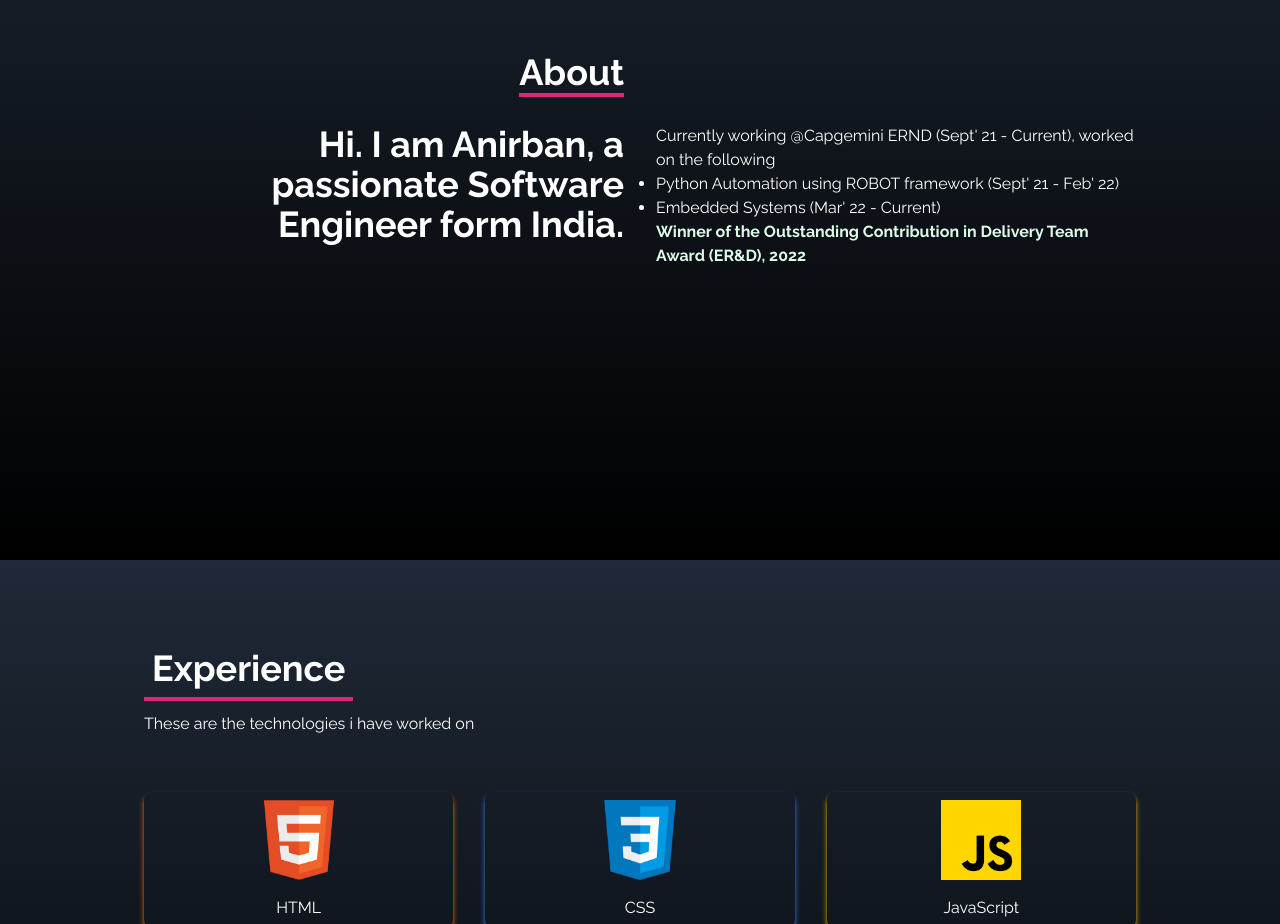
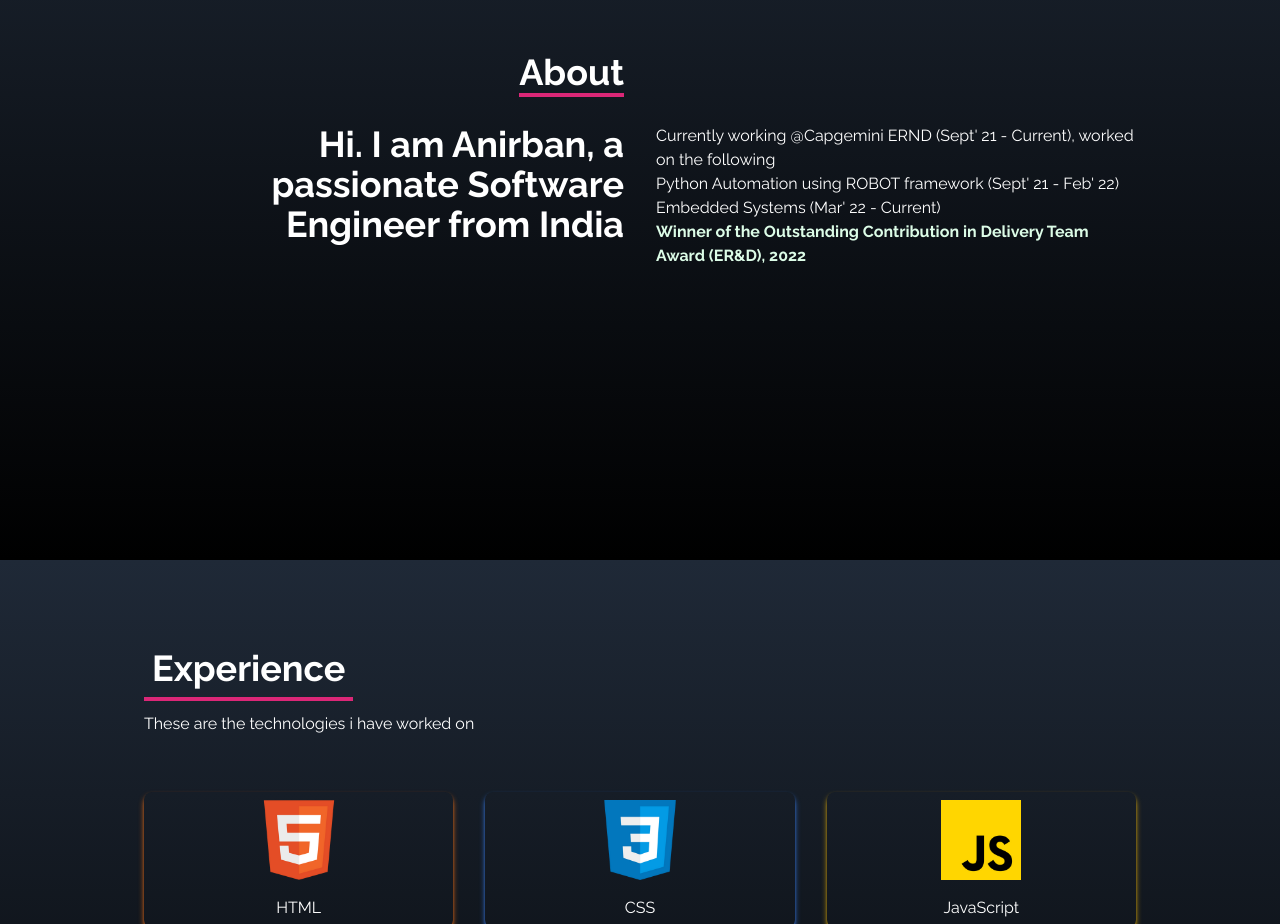
Before and after one commit to sonai99/anirban-portfolio, a React (Create React App) app: page / in a window 1280 px wide. Shown: the part 1120-2044 px from the top of the page. Built offline with nearby package versions, Linux system fonts and the light colour scheme.

Commit message:
Update About.jsx

```diff
--- a/src/components/About.jsx
+++ b/src/components/About.jsx
@@ -28,13 +28,17 @@ const About = () => {
         </div>
         <div className='max-w-[1000px] w-full grid grid-cols-2 gap-8'>
           <div className='sm:text-right text-4xl font-bold'>
-              <p>Hi. I am Anirban, a passionate Software Engineer form India.</p>
+              <p>Hi. I am Anirban, a passionate Software Engineer from India</p>
           </div>
           <div>
             <p>Currently working @Capgemini ERND (Sept' 21 - Current), worked on the following</p>
             <ul className='list-disc'>
-              <li>Python Automation using ROBOT framework (Sept' 21 - Feb' 22)</li>
-              <li>Embedded Systems (Mar' 22 - Current)</li>
+              <p>
+              Python Automation using ROBOT framework (Sept' 21 - Feb' 22)
+              Embedded Systems (Mar' 22 - Current)
+              </p>
+              {/* <li>Python Automation using ROBOT framework (Sept' 21 - Feb' 22)</li>
+              <li>Embedded Systems (Mar' 22 - Current)</li> */}
             <p className='text- font-bold text-green-100'>Winner of the Outstanding Contribution in Delivery Team Award (ER&D), 2022 </p>
             </ul>
           </div>
```
